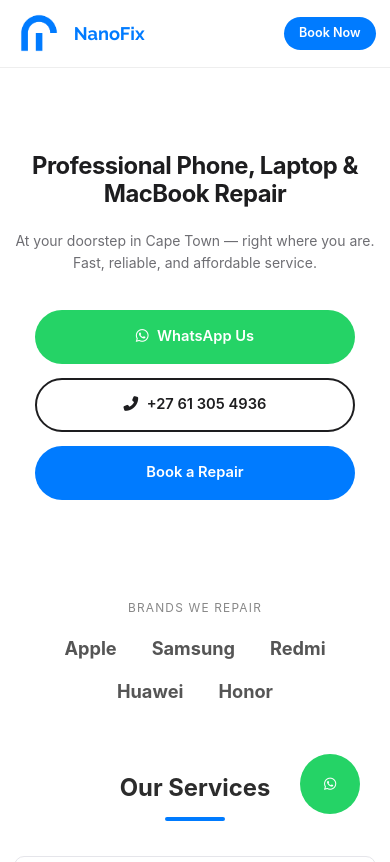
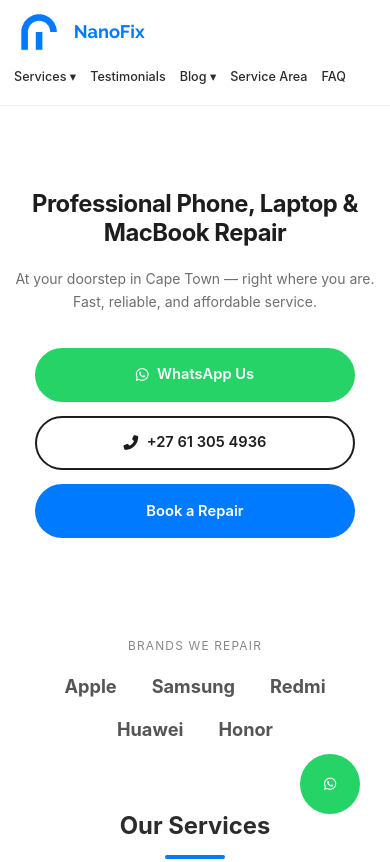
Before and after one commit to taimoor-ar/NanoFix-CPT, a plain HTML site: page index.html in a window 390 px wide. Shown: the top 862 px of the page. Drawn offline with Linux system fonts and the light colour scheme.

Commit message:
Update site-font.css

```diff
--- a/site-font.css
+++ b/site-font.css
@@ -2,14 +2,15 @@
 html, body, * { font-family: -apple-system, BlinkMacSystemFont, "SF Pro Text", "SF Pro Display", "Inter", "Helvetica Neue", Arial, sans-serif; }
 header h1 { font-family: 'Raleway', sans-serif; }
 
-/* Slim phone header */
+/* Phone header: logo on top, menu links in one swipeable row */
 @media (max-width:768px) {
-  header { position:static; flex-direction:row; justify-content:space-between; padding:0.6rem 1rem; }
+  header { position:static; flex-direction:column; align-items:stretch; padding:0.5rem 1rem; }
   header h1 { margin-bottom:0; font-size:1.3rem; }
-  nav .dropdown, nav a:not(.book-now) { display:none; }
-  nav a.book-now { margin:0; padding:0.45rem 1.1rem; font-size:0.9rem; }
+  nav { display:flex; flex-wrap:nowrap; justify-content:flex-start; align-items:center; gap:1rem; overflow-x:auto; white-space:nowrap; padding:0.4rem 0; -webkit-overflow-scrolling:touch; }
+  nav a, nav .dropdown { margin:0; font-size:0.9rem; flex-shrink:0; }
+  nav .dropdown-menu { display:none !important; }
+  nav a.book-now { padding:0.35rem 1rem; }
 }
-
 /* Smaller everything. 87.5% = 14px base. Smaller: 80%. Bigger: 93.75% */
 html { font-size: 87.5%; }
 
```
